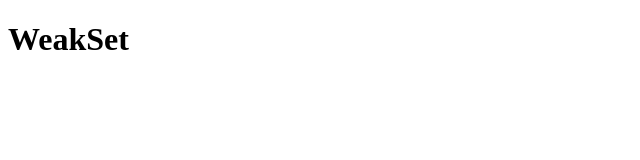
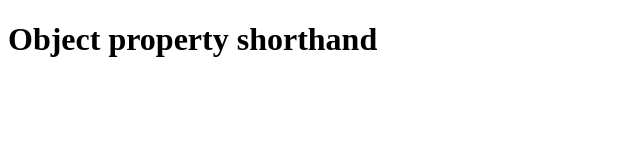
Before and after one commit to ferenc-attila/learning-javascript, a plain HTML site: page 08-other_new_features/14-object_property_shorthand.html in a window 1280 px wide. Shown: the whole page, without its empty margins (0-640 px from the left). Drawn offline with Linux system fonts and the light colour scheme.

Commit message:
naming and h1 modifications

```diff
--- a/08-other_new_features/14-object_property_shorthand.html
+++ b/08-other_new_features/14-object_property_shorthand.html
@@ -7,7 +7,7 @@
     <title>Document</title>
 </head>
 <body>
-    <h1>WeakSet</h1>
+    <h1>Object property shorthand</h1>
 
     <script>
         'use strict';
```
Also changed, not shown: 08-other_new_features/15-method_properties.html (renamed from 08-other_new_features/15-method-properties.html, +1 -1 lines).
